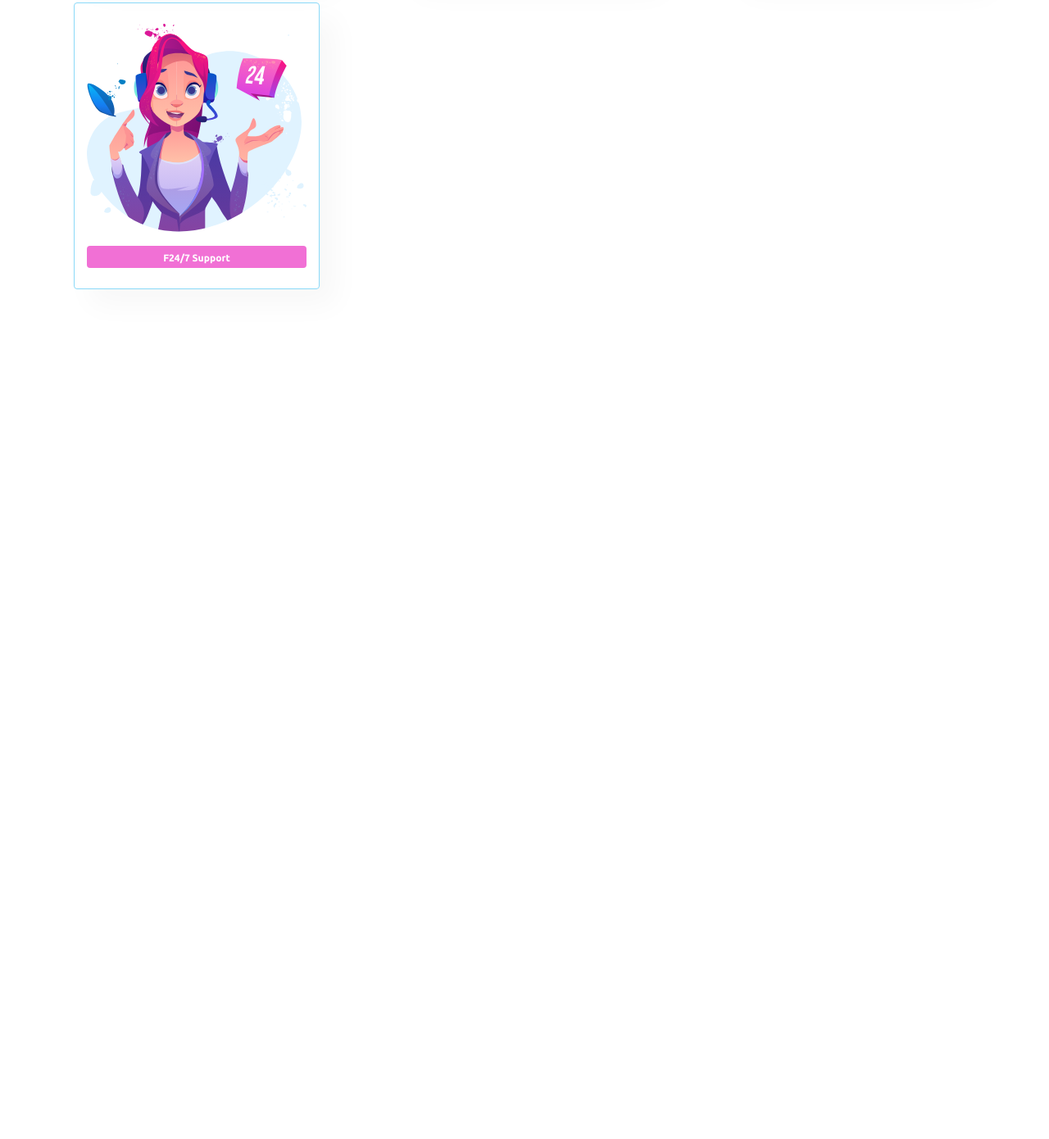
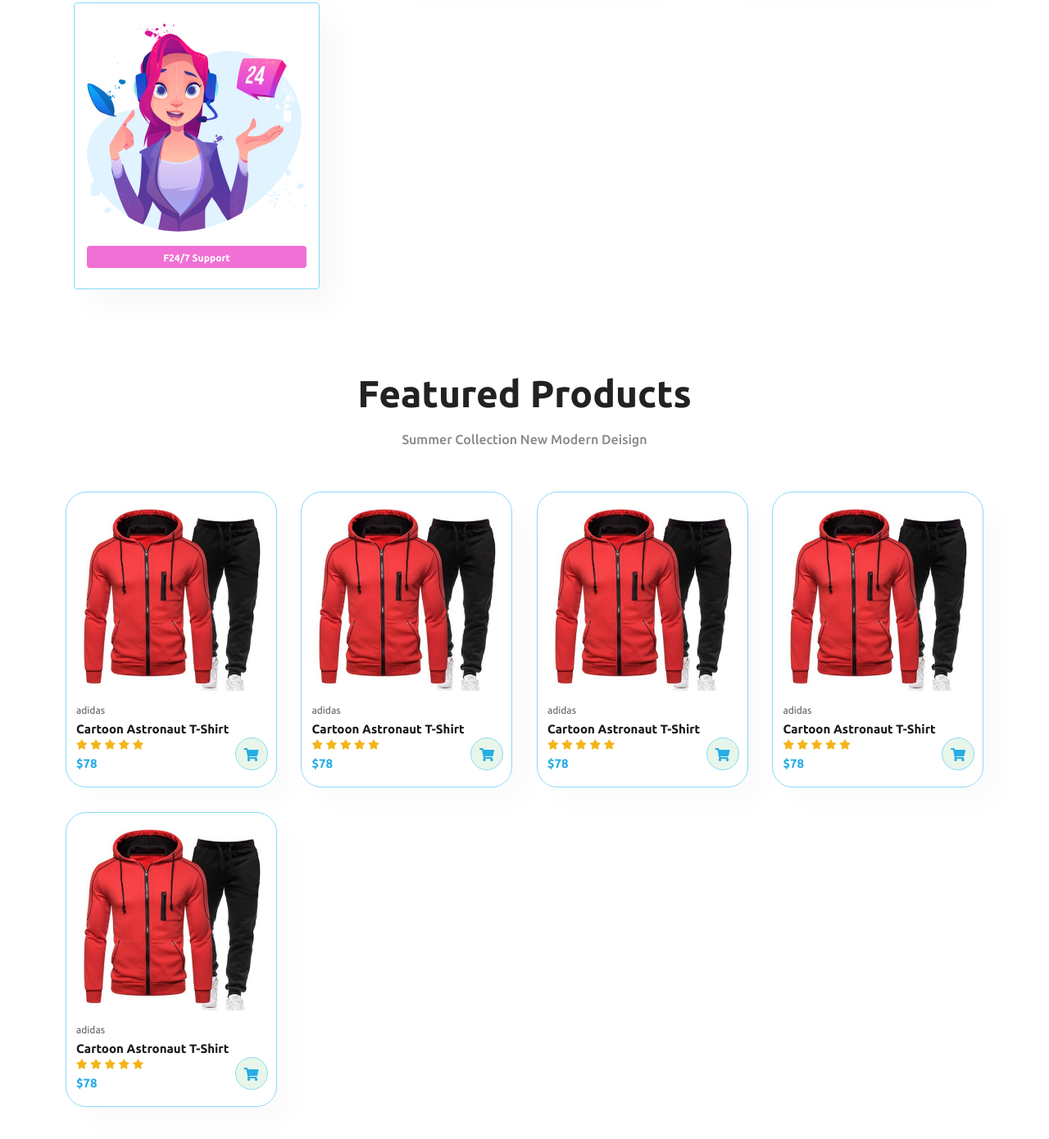
Before and after one commit to kirN-dev/Full-Responsive-Ecommerce-Course, a plain HTML site: page index.html in a window 1280 px wide. Shown: the part 1250-2640 px from the top of the page at 82% size. Before the commit the page ends 1658 px from the top, so only its background shows below. Drawn offline with Linux system fonts and the light colour scheme.

Commit message:
Added products section

```diff
--- a/css/homepage.css
+++ b/css/homepage.css
@@ -77,3 +77,76 @@
 #feature .fe-box:nth-child(4) h6{
 	background-color: rgb(241, 112, 213);
 }
+
+#product1{
+	text-align: center;
+}
+
+#product1 .pro-container{
+	display: flex;
+	justify-content: space-between;
+	padding-top: 20px;
+	flex-wrap: wrap;
+}
+
+#product1 .pro{
+	width: 23%;
+	min-width: 250px;
+	padding: 10px 12px;
+	border: 1px solid #8ad9f8;
+	border-radius: 25px;
+	cursor: pointer;
+	box-shadow: 20px 20px 30px rgba(0, 0, 0, 0.02);
+	margin: 15px 0;
+	transition: 0.2s ease;
+	position: relative;
+}
+
+#product1 .pro:hover{
+	box-shadow: 20px 20px 30px rgba(0, 0, 0, 0.06);
+}
+
+#product1 .pro img{
+	width: 100%;
+	border-radius: 20px;
+}
+
+#product1 .pro .des{
+	text-align: start;
+	padding: 10px 0;
+}
+
+#product1 .pro .des span{
+	color: #606063;
+	font-size: 12px;
+}
+
+#product1 .pro .des h5{
+	padding-top: 7px;
+	color: #1a1a1a;
+	font-size: 15px;
+}
+#product1 .pro .des i{
+	font-size: 12px;
+	color:  rgb(243, 181, 25);
+}
+
+#product1 .pro .des h4{
+	padding-top: 7px;
+	font-size: 15px;
+	font-weight: 700;
+	color: #26ade4;
+}
+
+#product1 .pro .cart{
+	width: 40px;
+	height: 40px;
+	line-height: 40px;
+	border-radius: 50px;
+	background-color: #e8f6ea;
+	color: #26ade4;
+	border: 1px solid #8ad9f8;
+	position: absolute;
+	bottom: 20px;
+	right: 10px;
+}
--- a/index.html
+++ b/index.html
@@ -57,6 +57,93 @@
 		</div>
 	</section>
 
+	<section id="product1" class="section-p1">
+		<h2>Featured Products</h2>
+		<p>Summer Collection New Modern Deisign</p>
+		<div class="pro-container">
+			<div class="pro">
+				<img src="Images/products/p1.jpg" alt="">
+				<div class="des">
+					<span>adidas</span>
+					<h5>Cartoon Astronaut T-Shirt</h5>
+					<div class="star">
+						<i class="fas fa-star"></i>
+						<i class="fas fa-star"></i>
+						<i class="fas fa-star"></i>
+						<i class="fas fa-star"></i>
+						<i class="fas fa-star"></i>
+					</div>
+					<h4>$78</h4>
+				</div>
+				<a href="#"><i class="fas fa-shopping-cart cart"></i></a>
+			</div>
+			<div class="pro">
+				<img src="Images/products/p1.jpg" alt="">
+				<div class="des">
+					<span>adidas</span>
+					<h5>Cartoon Astronaut T-Shirt</h5>
+					<div class="star">
+						<i class="fas fa-star"></i>
+						<i class="fas fa-star"></i>
+						<i class="fas fa-star"></i>
+						<i class="fas fa-star"></i>
+						<i class="fas fa-star"></i>
+					</div>
+					<h4>$78</h4>
+				</div>
+				<a href="#"><i class="fas fa-shopping-cart cart"></i></a>
+			</div>
+			<div class="pro">
+				<img src="Images/products/p1.jpg" alt="">
+				<div class="des">
+					<span>adidas</span>
+					<h5>Cartoon Astronaut T-Shirt</h5>
+					<div class="star">
+						<i class="fas fa-star"></i>
+						<i class="fas fa-star"></i>
+						<i class="fas fa-star"></i>
+						<i class="fas fa-star"></i>
+						<i class="fas fa-star"></i>
+					</div>
+					<h4>$78</h4>
+				</div>
+				<a href="#"><i class="fas fa-shopping-cart cart"></i></a>
+			</div>
+			<div class="pro">
+				<img src="Images/products/p1.jpg" alt="">
+				<div class="des">
+					<span>adidas</span>
+					<h5>Cartoon Astronaut T-Shirt</h5>
+					<div class="star">
+						<i class="fas fa-star"></i>
+						<i class="fas fa-star"></i>
+						<i class="fas fa-star"></i>
+						<i class="fas fa-star"></i>
+						<i class="fas fa-star"></i>
+					</div>
+					<h4>$78</h4>
+				</div>
+				<a href="#"><i class="fas fa-shopping-cart cart"></i></a>
+			</div>
+			<div class="pro">
+				<img src="Images/products/p1.jpg" alt="">
+				<div class="des">
+					<span>adidas</span>
+					<h5>Cartoon Astronaut T-Shirt</h5>
+					<div class="star">
+						<i class="fas fa-star"></i>
+						<i class="fas fa-star"></i>
+						<i class="fas fa-star"></i>
+						<i class="fas fa-star"></i>
+						<i class="fas fa-star"></i>
+					</div>
+					<h4>$78</h4>
+				</div>
+				<a href="#"><i class="fas fa-shopping-cart cart"></i></a>
+			</div>
+		</div>
+	</section>
+
 	<script src="js/script.js"></script>
 </body>
 
```
Also changed, not shown: Images/products/p1.jpg (added).
